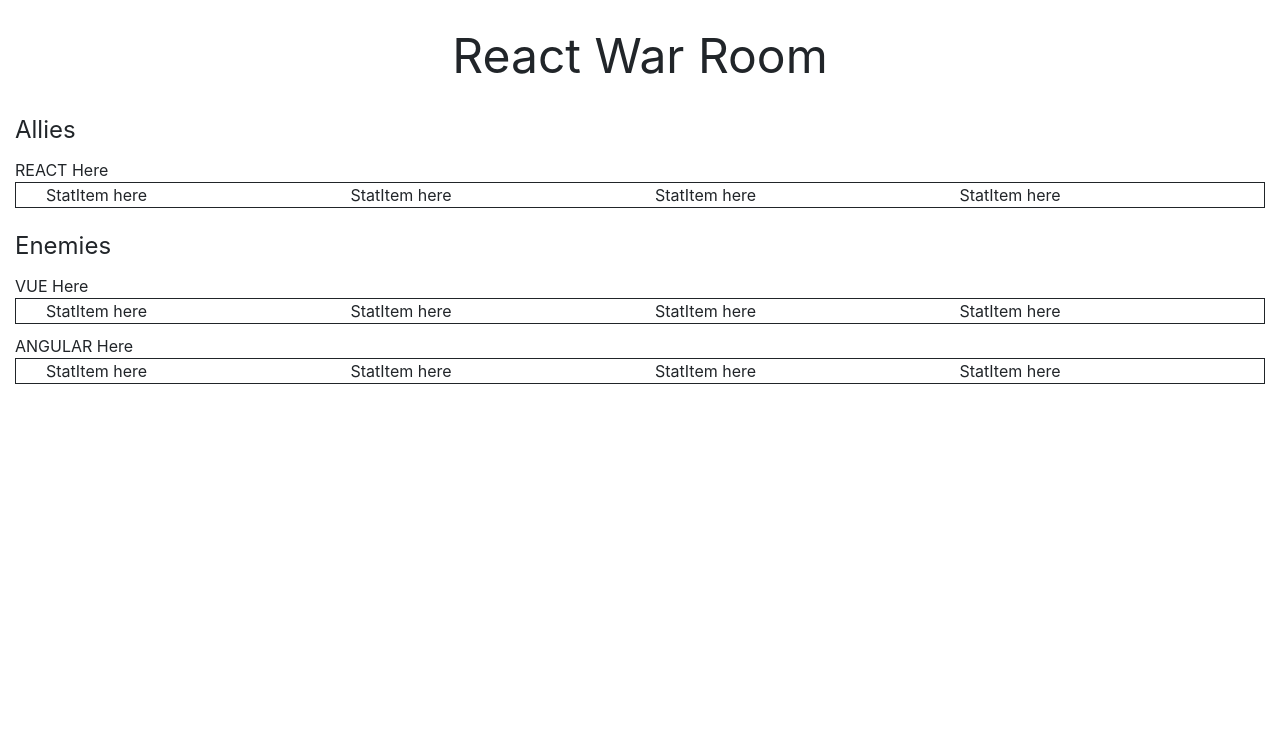
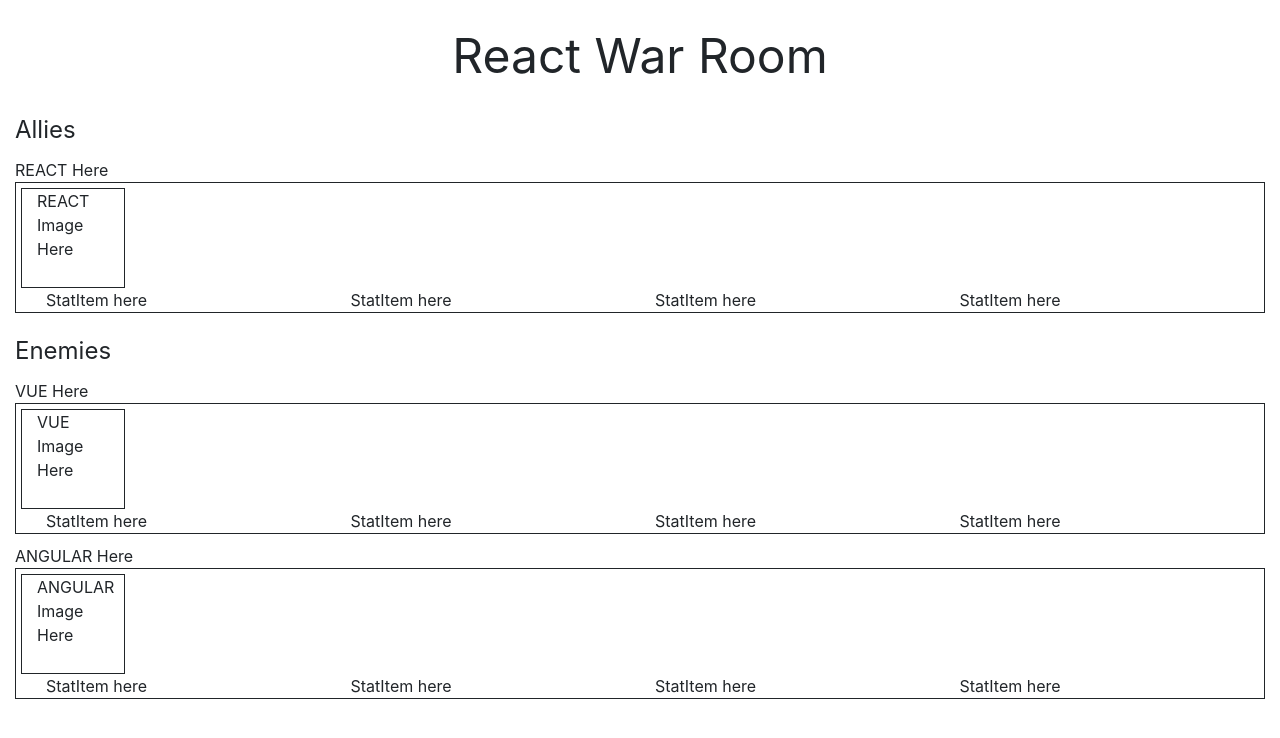
Before and after one commit to beneditatan/weworkassignment, a React (Create React App) app in the folder clan-war/: page / in a window 1280 px wide. Shown: the top 738 px of the page. Built offline with nearby package versions, Linux system fonts and the light colour scheme.

Commit message:
clan image styling

```diff
--- a/clan-war/src/components/clan-card.js
+++ b/clan-war/src/components/clan-card.js
@@ -1,5 +1,6 @@
 import React, { Component } from 'react';
 import ClanStat from './clan-stat'
+import ClanImage from './clan-image'
 
 class ClanCard extends Component {
     constructor(props){
@@ -14,6 +15,9 @@
 
         return (
             <div className='col-md-12' style={divStyle}>
+                <div className='row'>
+                    <ClanImage clan={this.props.clan} />
+                </div>
                 <ClanStat />
             </div>
         )
--- a/clan-war/src/components/clan-image.js
+++ b/clan-war/src/components/clan-image.js
@@ -7,9 +7,19 @@
     }
 
     render (){
+        const divStyle = {
+            'width': '100%',
+            'height': '100px',
+            'overflow': 'hidden',
+            'border': '1px',
+            'border-style': 'solid',
+            'margin-top': '5px',
+            'margin-left': '5px',
+        }
+
         return (
-            <div className='col-md-2'>
-                Image Here
+            <div className='col-md-1' style={divStyle}>
+                {this.props.clan.toUpperCase()} Image Here
             </div>
         )
     }
```
Also changed, not shown: 2 other files (tests, documents, lock files or other folders).
